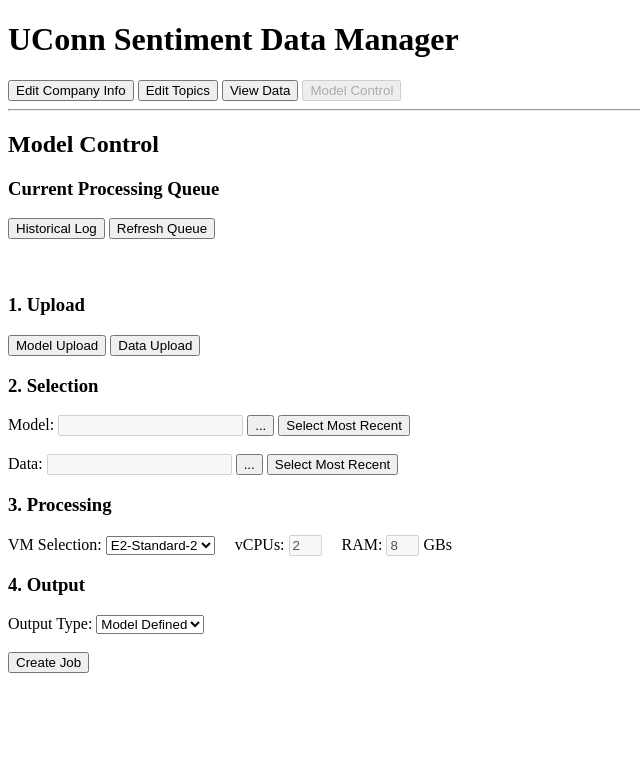
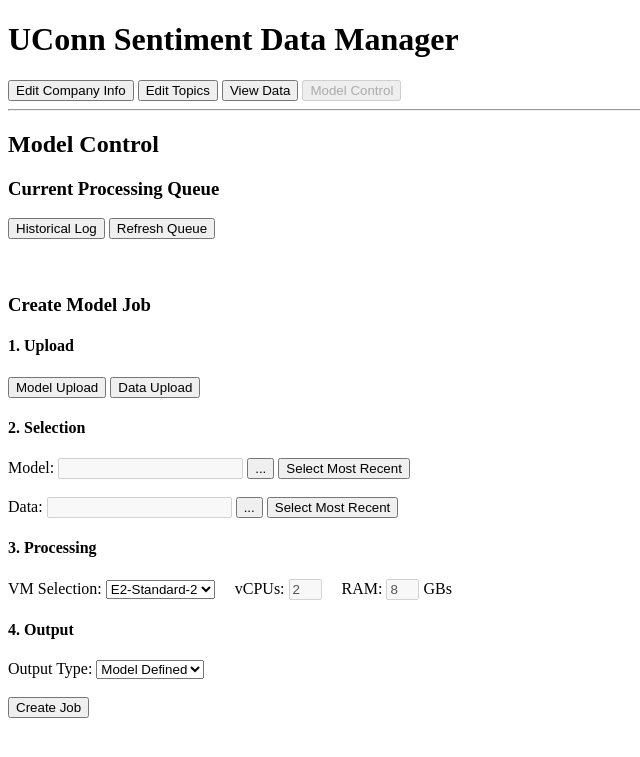
Before and after one commit to ckury/uconn-sentiment-frontend, a Flask app: page /model_control in a window 1280 px wide. Shown: the top 757 px of the page, without its empty margins (0-640 px from the left). Run offline with Flask 3, Linux system fonts and the light colour scheme.

Commit message:
Added create job dialog box and updated headers

```diff
--- a/templates/model_control.html
+++ b/templates/model_control.html
@@ -41,7 +41,9 @@
 
     <br><br>
 
-    <h3>1. Upload</h3>
+    <h3>Create Model Job</h3>
+
+    <h4>1. Upload</h4>
 
     <div id="upload_buttons">
       <button onclick="uploadModelShow()" id="model_upload_button">Model Upload</button>
@@ -86,7 +88,7 @@
 
       <div id="data_local_upload-div" style="display: block;">
 
-        <input type="file">
+        <input type="file" id="data_upload_chooser">
 
         <br><br>
 
@@ -96,7 +98,7 @@
 
     </dialog>
 
-    <h3>2. Selection</h3>
+    <h4>2. Selection</h4>
 
     <label>Model: </label>
     <input type="text" disabled>
@@ -112,7 +114,7 @@
 
     <br>
 
-    <h3>3. Processing</h3>
+    <h4>3. Processing</h4>
 
     <label>VM Selection: </label>
     <select>
@@ -128,7 +130,7 @@
 
     <br>
 
-    <h3>4. Output</h3>
+    <h4>4. Output</h4>
 
     <label>Output Type: </label>
     <select id="output_select" onchange="dropdownOutput()">
@@ -137,8 +139,9 @@
       <option value="file_output">File Output</option>
     </select>
 
+    <br>
+
     <div id="save_location" style="display: none;">
-      <br>
       <select>
         <option>Comma Separated Values (.csv)</option>
         <option>Excel (.xlsx)</option>
@@ -146,9 +149,18 @@
       </select>
     </div>
 
-    <br><br>
+    <br>
 
-    <button>Create Job</button>
+    <button onclick="showCreateJob()">Create Job</button>
+
+    <dialog open id="create_job" style="display: none;">
+      <div>
+        <label>What position should the job be placed at?</label><br><br>
+        <button onclick="hideCreateJob()">Cancel</button>
+        <button>At End of Queue</button>
+        <button>At Beginning of Queue</button>
+      </div>
+    </dialog>
 
   </body>
 
@@ -207,6 +219,19 @@
         document.getElementById("save_location").style.display = "none"
       }
     }
+
+    function dataLocalUpload(){
+
+    }
+
+    function showCreateJob(){
+      document.getElementById("create_job").style.display = "block"
+      maskPage()
+    }
+    function hideCreateJob(){
+      document.getElementById("create_job").style.display = "none"
+      unmaskPage()
+    }
   </script>
 
 </html>
```
